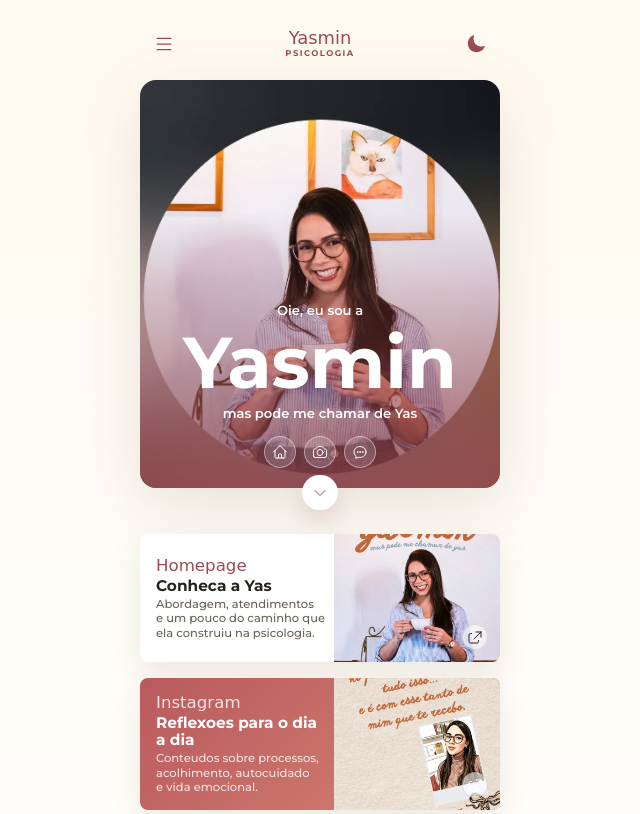
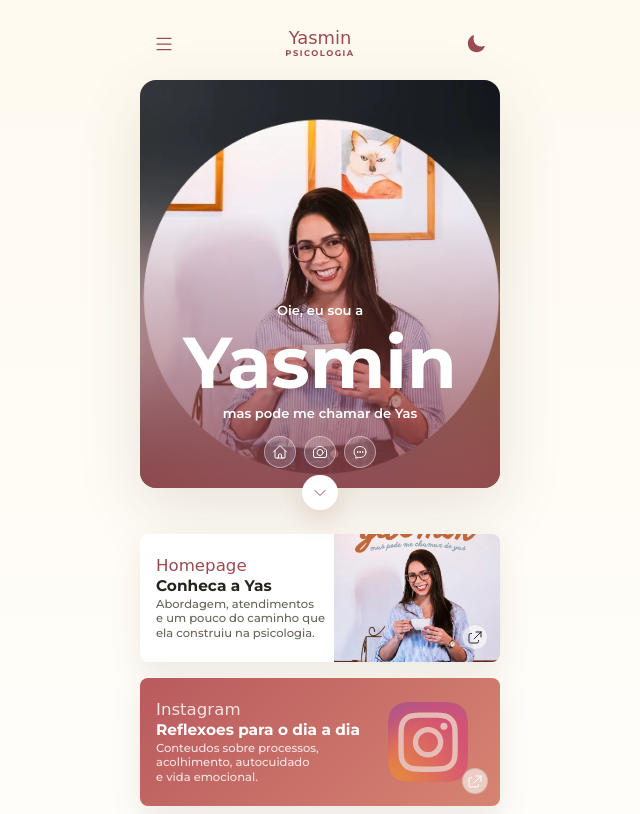
Before and after one commit to LucasLydio/psi-website, a website with bundled scripts: page public/index.html in a window 1280 px wide. Shown: the top 814 px of the page, without its empty margins (320-960 px from the left). Built offline with nearby package versions, Linux system fonts and the light colour scheme; a web font is replaced by a local one.

Commit message:
:arrow_up: Updating UI links and images and removing autoplay

```diff
--- a/public/assets/css/base/reset.css
+++ b/public/assets/css/base/reset.css
@@ -7,6 +7,8 @@
 html {
   min-height: 100%;
   background: var(--color-cream-50);
+  scroll-behavior: smooth;
+  scroll-padding-block-start: var(--space-4);
 }
 
 body {
--- a/public/assets/css/components/link-card.css
+++ b/public/assets/css/components/link-card.css
@@ -104,6 +104,27 @@
   width: 100%;
 }
 
+.feature-whatsapp {
+  position: relative;
+  overflow: hidden; /* Keeps the pseudo-element inside the button bounds */
+}
+
+.feature-whatsapp::before {
+  content: "";
+  position: absolute;
+  top: 0;
+  right: 2rem;
+  bottom: 0;
+  width: 80px; /* Adjust width to fit your image size */
+  background-image: url("/assets/images/home/instagram.svg"); /* Replace with your image path */
+  background-repeat: no-repeat;
+  background-position: right center;
+  background-size: contain;
+  pointer-events: none; /* Allows clicks to pass through to the link */
+  z-index: 0;
+  opacity: 0.5;
+}
+
 .feature-link--image .feature-link__eyebrow,
 .feature-link--image .feature-link__content span:last-child {
   color: rgba(255, 255, 255, 0.84);
--- a/public/index.html
+++ b/public/index.html
@@ -127,15 +127,14 @@
             </span>
           </a>
           <a
-            class="feature-link feature-link--rose"
+            class="feature-link feature-link--rose feature-whatsapp"
             href="https://instagram.com/"
             target="_blank"
             rel="noopener noreferrer"
           >
-            <img src="/assets/images/home/yasmin3.webp" alt="" width="1071" height="1344" loading="lazy" decoding="async">
             <span class="feature-link__content">
               <span class="feature-link__eyebrow">Instagram</span>
-              <strong>Reflexoes para o dia <br> a dia</strong>
+              <strong>Reflexoes para o dia a dia</strong>
               <span>Conteudos sobre processos, acolhimento, autocuidado <br> e vida emocional.</span>
             </span>
             <span class="feature-link__action" aria-hidden="true">
@@ -194,7 +193,7 @@
             <span></span>
             <span></span>
           </div>
-          <audio data-audio autoplay loop preload="auto">
+          <audio data-audio loop preload="auto">
             <source
               src="https://cdn.pixabay.com/download/audio/2022/05/27/audio_1808fbf07a.mp3"
               type="audio/mpeg"
```
Also changed, not shown: public/assets/images/home/instagram.svg (added).
